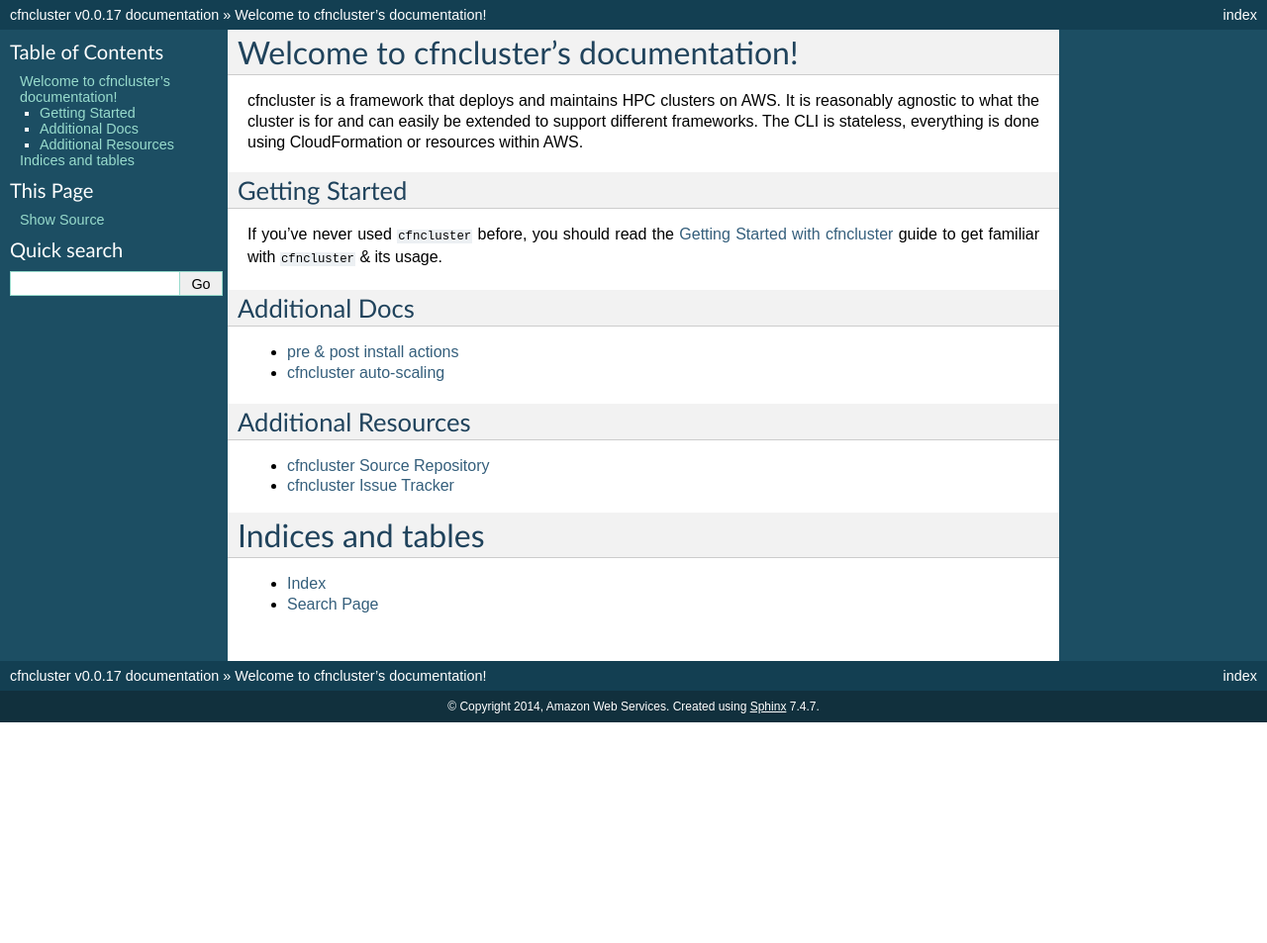
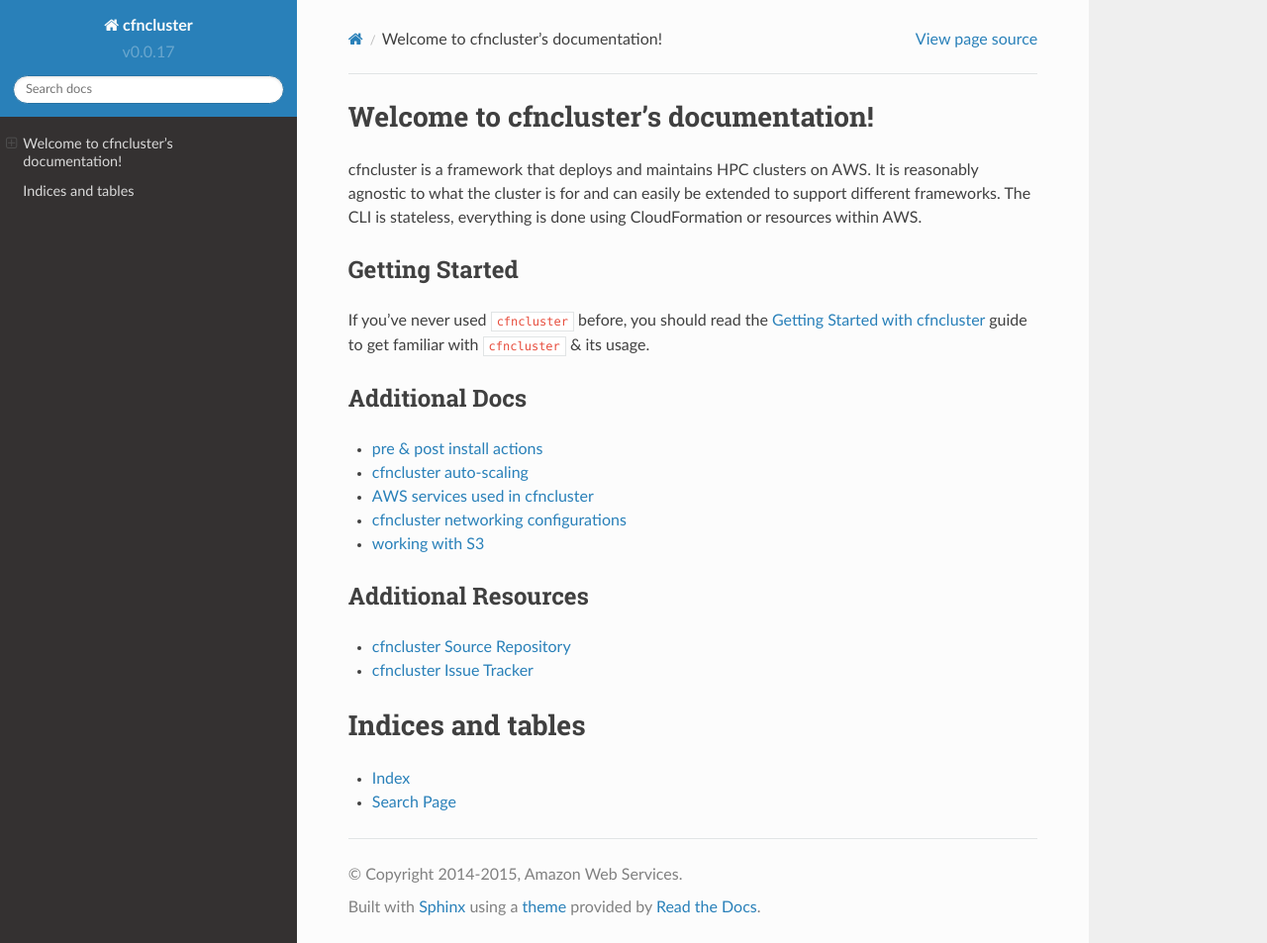
Before and after one commit to aws/aws-parallelcluster, a Sphinx documentation site: the page built from docs/source/index.rst, in a window 1280 px wide and 953 px high. Shown: the whole window at 99% size. Built offline with Sphinx 7.4.7 and the Read the Docs theme 2.0.0, drawn with Linux system fonts in a browser that asks for light colours.

Commit message:
More docs and adding readthedocs theme for local builds

```diff
--- a/docs/source/conf.py
+++ b/docs/source/conf.py
@@ -46,7 +46,7 @@
 
 # General information about the project.
 project = u'cfncluster'
-copyright = u'2014, Amazon Web Services'
+copyright = u'2014-2015, Amazon Web Services'
 
 # The version info for the project you're documenting, acts as replacement for
 # |version| and |release|, also used in various other places throughout the
@@ -97,10 +97,13 @@
 
 
 # -- Options for HTML output ----------------------------------------------
+import sphinx_rtd_theme
+html_theme = "sphinx_rtd_theme"
+html_theme_path = [sphinx_rtd_theme.get_html_theme_path()]
 
 # The theme to use for HTML and HTML Help pages.  See the documentation for
 # a list of builtin themes.
-html_theme = 'default'
+#html_theme = 'default'
 
 # Theme options are theme-specific and customize the look and feel of a theme
 # further.  For a list of options available for each theme, see the
@@ -266,7 +269,7 @@
 epub_title = u'cfncluster'
 epub_author = u'Dougal Ballantyne'
 epub_publisher = u'Dougal Ballantyne'
-epub_copyright = u'2014, Dougal Ballantyne'
+epub_copyright = u'2014-2015, Dougal Ballantyne'
 
 # The basename for the epub file. It defaults to the project name.
 #epub_basename = u'cfncluster'
--- a/docs/source/index.rst
+++ b/docs/source/index.rst
@@ -18,6 +18,9 @@
 
 * :doc:`pre & post install actions <pre_post_install>`
 * :doc:`cfncluster auto-scaling <autoscaling>`
+* :doc:`AWS services used in cfncluster <aws_services>`
+* :doc:`cfncluster networking configurations <networking>`
+* :doc:`working with S3 <s3_resources>`
 
 Additional Resources
 --------------------
--- /dev/null
+++ b/docs/source/networking.rst
@@ -0,0 +1,4 @@
+.. _networking:
+
+cfncluster Networking Configurations
+====================================
--- /dev/null
+++ b/docs/source/s3_resources.rst
@@ -0,0 +1,4 @@
+.. _s3_resources:
+
+working with S3
+===============
```
Also changed, not shown: docs/source/aws_services.rst (added, +55 -0 lines).
